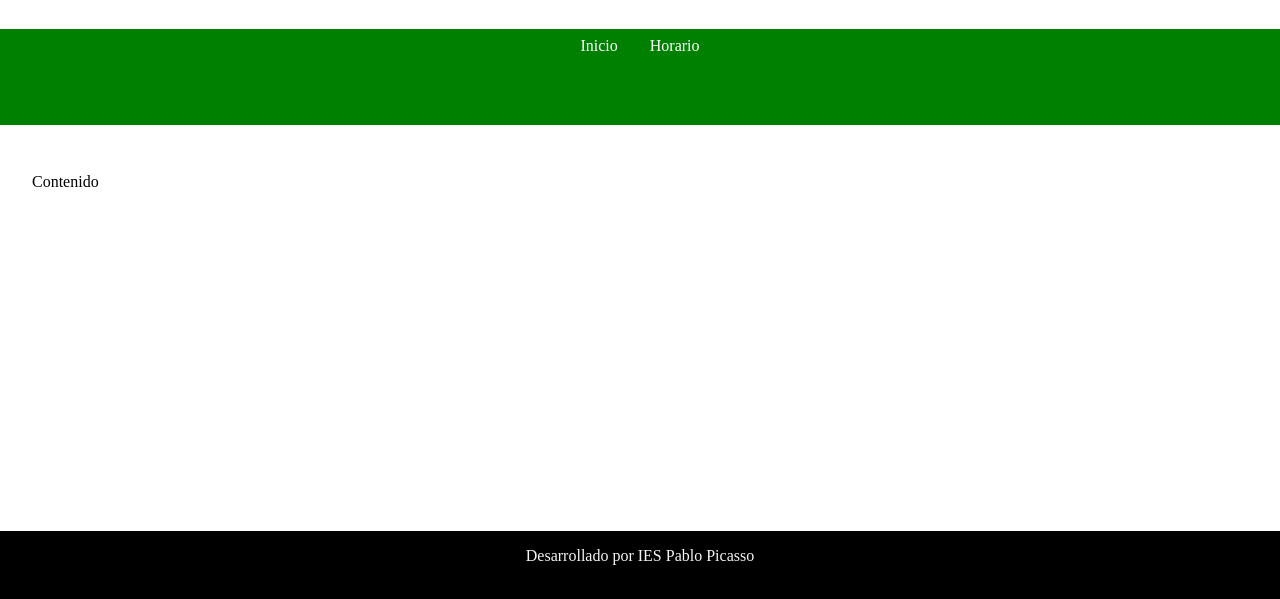
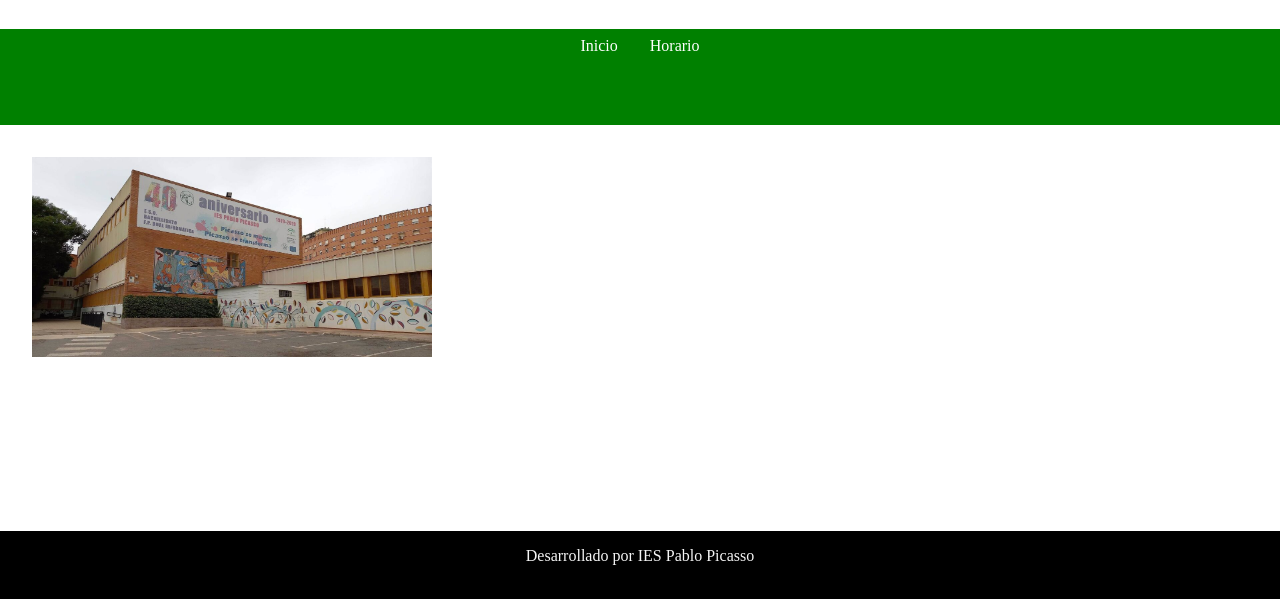
Before and after one commit to pablops04/Act2GIT_PabloPelaez, a plain HTML site: page pagina web GIT/index.html in a window 1280 px wide. Shown: the part 117-716 px from the top of the page. Drawn offline with Linux system fonts and the light colour scheme.

Commit message:
Adición imagen rama desarrollo

```diff
--- a/pagina web GIT/index.html
+++ b/pagina web GIT/index.html
@@ -21,7 +21,7 @@
     </nav>
 
     <section>
-        <p>Contenido</p>
+        <img src="./images/ies pablo picasso.jpg" width="400px" height="200px">
     </section>
 
     <footer>
```
Also changed, not shown: pagina web GIT/images/ies pablo picasso.jpg (added).
